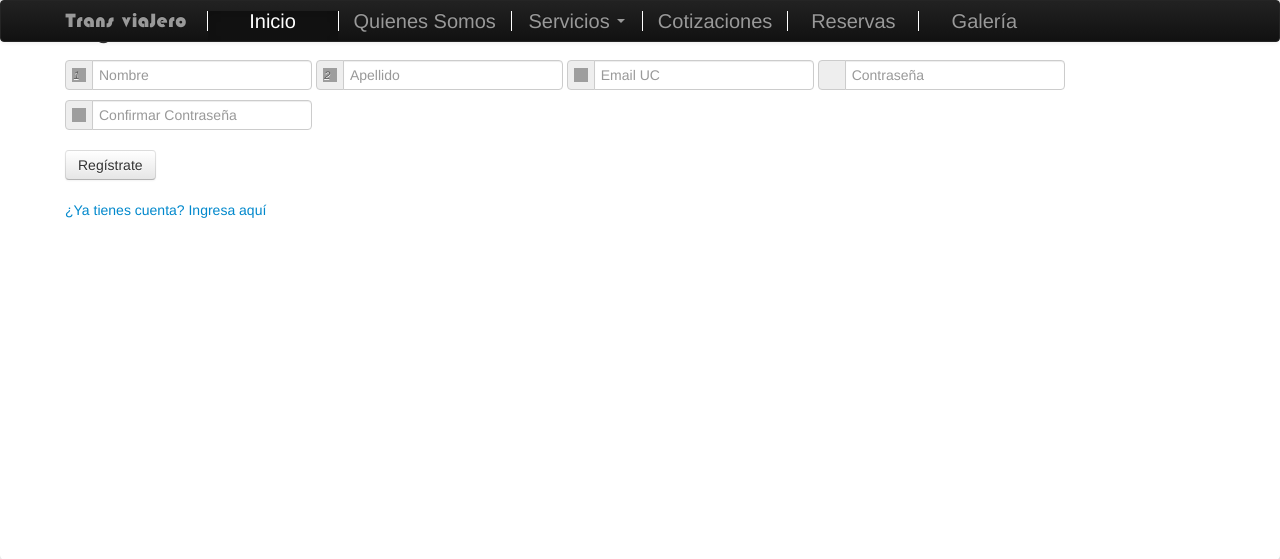
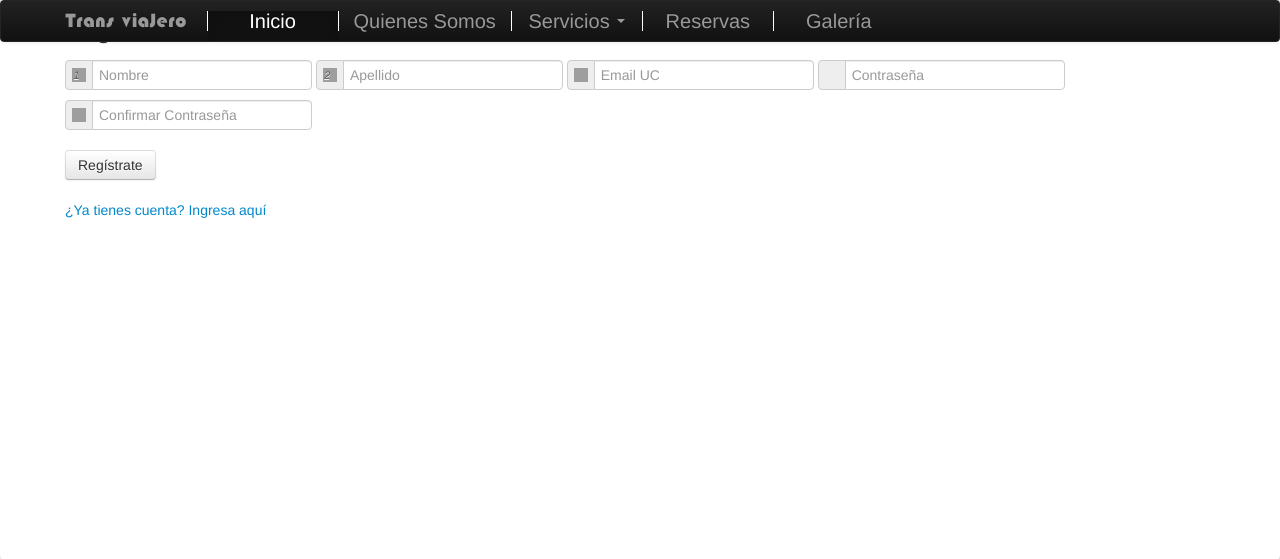
Before and after one commit to waclock/Transviajero, a Rails app: template app/views/users/new.html.haml in a window 1280 px wide. Shown: the top 559 px of the page. Run offline with Rails 7, Linux system fonts and the light colour scheme; the template is opened without the code that fills it, so the values that code supplies are empty; style sheets or scripts are compiled from the project's sources; parts of the project's set-up code (start-up, migrations or seed data) failed here and were passed over; some libraries are stand-ins or nearby versions; grey boxes are pictures that could not be loaded.

Commit message:
precios fuera

```diff
--- a/app/assets/stylesheets/home.css.scss
+++ b/app/assets/stylesheets/home.css.scss
@@ -160,6 +160,7 @@
 		margin-left: 50px;
 		margin-bottom: 20px;
 		font-family: 'Open Sans';
+		font-style:italic;
 	}
 	.description{
 		display: inline-block;
@@ -171,6 +172,7 @@
 		height: 180px;
 		font-size:20px;
 		font-family: 'Open Sans';
+		font-style:italic;
 	}
 }
 .values{
--- a/app/views/home/index.html.erb
+++ b/app/views/home/index.html.erb
@@ -44,7 +44,7 @@
 	</div>
 	  <%= render :partial => 'home/about_us' %>
 	  <%= render :partial => 'home/services' %>
-	  <%= render :partial => 'home/values' %>
+	 <!-- <%= render :partial => 'home/values' %> -->
 
 
 </div>
--- a/app/views/layouts/application.html.erb
+++ b/app/views/layouts/application.html.erb
@@ -29,9 +29,9 @@
                           <li style='margin-top:10px;'><a href="#page4">Urbano</a></li>
                           <li style='margin-top:10px;'><a href="#page5">Turismo</a></li>
                         </ul>
-                      <li class='navOption'><a href="#page6">Cotizaciones</a></li>
-                      <li class='navOption'><a href="#page7">Reservas</a></li>
-                      <li class='navOption'><a href="#page8">Galería</a></li>
+                      <!--<li class='navOption'><a href="#page6">Cotizaciones</a></li>-->
+                      <li class='navOption'><a href="#page6">Reservas</a></li>
+                      <li class='navOption'><a href="#page7">Galería</a></li>
 
                     </ul>
 <!--
```
